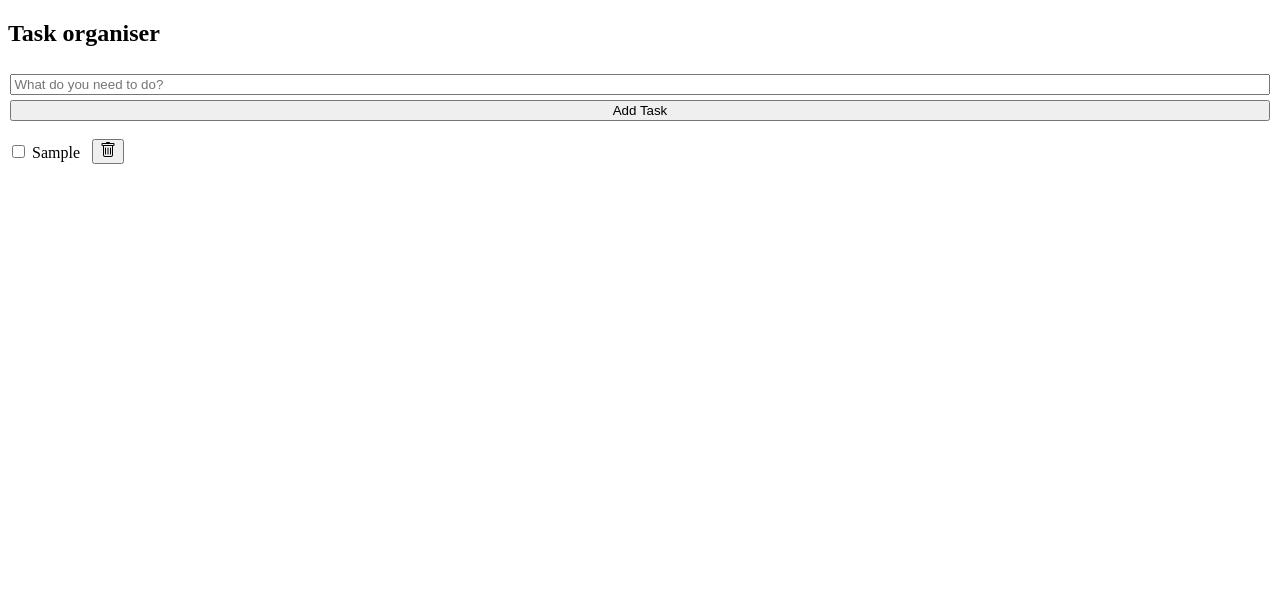
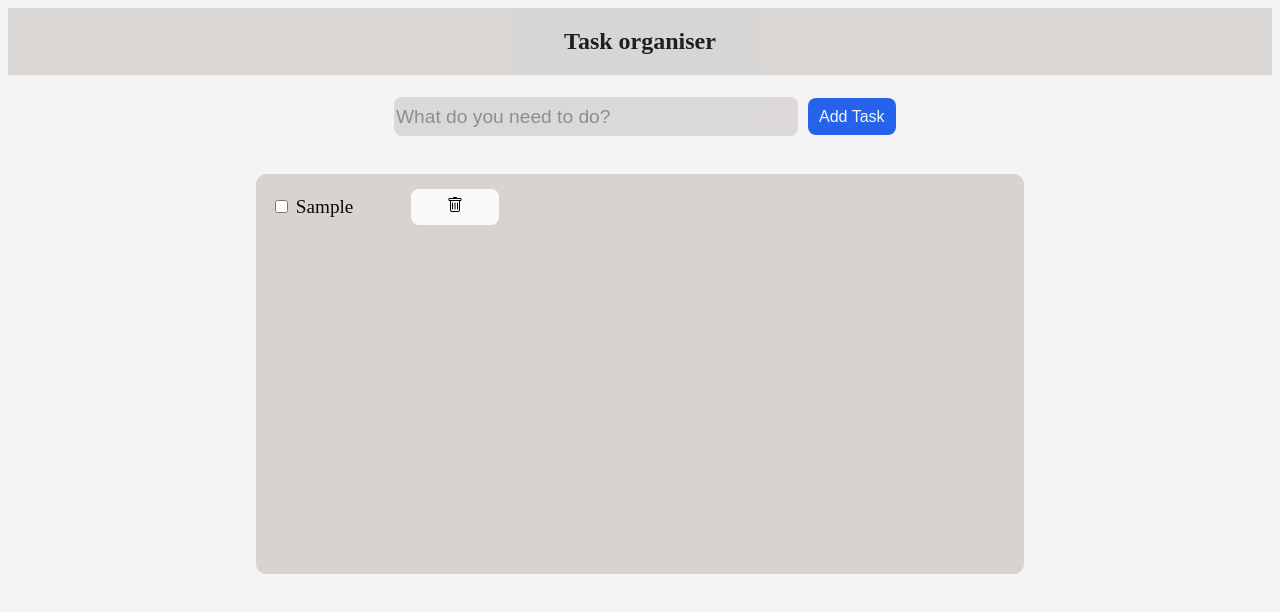
Before and after one commit to adrians90/todo-list-advanced, a plain HTML site: page index.html in a window 1280 px wide. Both pictures are taken after typing "Sample" into the empty fields and a click on the button "Add Task". Drawn offline with Linux system fonts and the light colour scheme.

Commit message:
list of todos centered on the page now

```diff
--- a/styles.css
+++ b/styles.css
@@ -1,6 +1,31 @@
+:root {
+  --btn-background-color: #fafafa;
+  --general-font-color: #09090b;
+  --background-color-body: #f4f4f5;
+  --background-light: rgba(0, 0, 0, 0.6);
+  --header-list-input-bcg-color:#d6d3d1;
+  --add-task-btn-color:#2563eb;
+}
+
+
+
+body {
+  background-color:var(--background-color-body);
+  color: var(--general-font-color);
+}
+
+label {
+  color: var(--general-font-color)
+}
 #new-todo-form {
+  margin-top: 20px;
+  margin-bottom: 20px;
   display: flex;
-  flex-direction: column;
+  flex-direction: row;
+  justify-content: center;
+  align-items: center;
+  gap: 5px;
+
 }
 
 #new-todo-form > * {
@@ -9,10 +34,30 @@
 
 #list {
   padding: 0;
+  display: flex;
+  flex-direction: column;
+  justify-content: flex-start;
+  align-items: flex-start;
+  background-color: var(--header-list-input-bcg-color);
+  height: 50vh;
+  width: 60vw;
+  border-radius: 10px;
+  gap: 15px;
+  flex-wrap: wrap;
+  padding: 5px;
+  box-sizing: border-box;
+
 }
 
 .list-item {
   list-style: none;
+  font-size: 1.2rem;
+  display: flex;
+  flex-direction: row;
+  justify-content: center;
+  align-items: center;
+  gap: 50px;
+  margin: 10px auto 8px 10px;
 }
 
 .list-item-label:hover,
@@ -21,7 +66,7 @@
 }
 
 .list-item-label:hover > [data-list-item-text] {
-  color: #333;
+  color:#c2410c;
   text-decoration: line-through;
 }
 
@@ -37,3 +82,89 @@
 button {
   cursor: pointer;
 }
+
+.header {
+  display: flex;
+  justify-content: center;
+  align-items: center;
+  color: var(--general-font-color);
+  background-color: var(--header-list-input-bcg-color);
+  opacity: 0.9;
+
+}
+
+#new-todo-form input {
+  width: 25rem;
+  height: 2.3rem;
+  border-radius: 8px;
+  border-style: none;
+  font-size: 1.2rem;
+  background-color: var(--header-list-input-bcg-color);
+  opacity: 0.8;
+
+}
+
+#new-todo-form button {
+  width: 5.5rem;
+  height: 2.3rem;
+  background-color: var(--add-task-btn-color);
+  color: var(--background-color-body);
+  border-style: none;
+  border-radius: 8px;
+  font-size: 1rem;
+  transition-duration: 0.5s;
+  outline: none;
+
+}
+
+#new-todo-form button:hover {
+  background-color: #d4d4d8;
+  transform: translateY(-5%);
+}
+
+#new-todo-form button:active {
+  transform: translateY(3px);
+}
+button:hover {
+  background-color: #d4d4d8;
+}
+[data-button-delete]:active {
+  transform: translateY(3px);
+}
+[data-button-delete] {
+  width: 5.5rem;
+  height: 2.2rem;
+  background-color: var(--btn-background-color);
+  border-style: none;
+  border-radius: 8px;
+  font-size: 1rem;
+  transition-duration: 0.5s;
+  outline: none;
+
+}
+[data-button-delete]:hover {
+  transform: translateX(-5%)
+}
+
+.content {
+  display: flex;
+  flex-direction: column;
+  justify-content: center;
+  align-items: center;
+}
+
+::-webkit-scrollbar {
+  width: 10px;
+}
+
+::-webkit-scrollbar-track {
+  background-color: #000;
+}
+
+::-webkit-scrollbar-thumb {
+  background-color: #222;
+}
+
+::-webkit-scrollbar-thumb:hover {
+  background-color: #444;
+}
```
